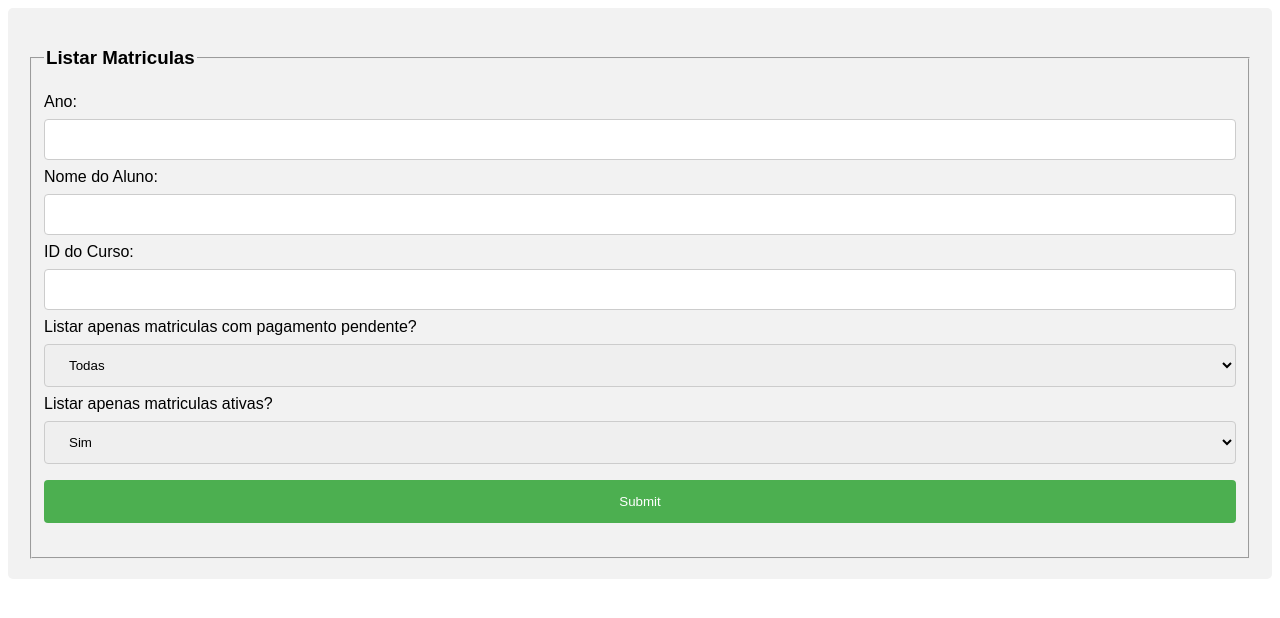
After one commit to JPauloVotri/TestePortabilisFev2018, a PHP site: page /filtroMatriculas.php in a window 1280 px wide. The commit adds this page. Shown: the top 618 px of the page. Run offline with PHP 8.4, Linux system fonts and the light colour scheme.

Commit message:
Criado tela de filtros de matricula e melhorado estilo de botões

```diff
--- a/cadAluno.php
+++ b/cadAluno.php
@@ -36,7 +36,7 @@ if (!$result) {
 
   echo "<div id='mensagem' class='erro'>
     <h3>Error with query:</h3> $errorMessage <br>
-    <a href='index.php'><button type='button'>Voltar</a>";
+    <a href='index.php'><button class='voltar' type='button'>Voltar</a>";
 
   pg_close(getDb());
   exit();
--- a/cadCurso.php
+++ b/cadCurso.php
@@ -19,7 +19,7 @@ if (!$result) {
 
   echo "<div id='mensagem' class='erro'>
     <h3>Error with query:</h3> $errorMessage <br>
-    <a href='index.php'><button type='button'>Voltar</a>";
+    <a href='index.php'><button class='voltar' type='button'>Voltar</a>";
 
   pg_close(getDb());
   exit();
--- a/cancelaMatricula.php
+++ b/cancelaMatricula.php
@@ -13,7 +13,7 @@ if (!$result) {
 
   echo "<div id='mensagem' class='erro'>
     <h3>Error with query:</h3> $errorMessage <br>
-    <a href='index.php'><button type='button'>Voltar</a>";
+    <a href='index.php'><button class='voltar' type='button'>Voltar</a>";
 
   pg_close(getDb());
   exit();
--- a/css/style.css
+++ b/css/style.css
@@ -55,7 +55,7 @@ input[type=submit] {
   cursor: pointer;
 }
 
-input[type=reset] {
+input[type=reset]{
   width: 100%;
   background-color: #AF4C50;
   color: white;
@@ -111,7 +111,7 @@ div#mensagem.erro{
   display: block;
 }
 
-div#mensagem button {
+div button.voltar {
   background-color: white;
   border: 1px solid gray;
   border-radius: 5px;
--- a/efetuaPagamento.php
+++ b/efetuaPagamento.php
@@ -10,7 +10,7 @@ $valorMatricula = $_POST['valorMatricula'];
 if ($valorMatricula > $valor) {?>
   <div id="mensagem" class="erro">
     <h3>Saldo insuficiente para efetuar o pagamento do curso. Ainda são necessarios R$ <?= $valorMatricula-$valor ?></h3>
-    <a href='index.php'><button type="button">Voltar</a>
+    <a href='index.php'><button class='voltar' type="button">Voltar</a>
   </div> <?php
 } else {
   $query = "UPDATE matricula SET pago = 1 where id = ".$matricula;
@@ -21,7 +21,7 @@ if ($valorMatricula > $valor) {?>
 	if ($valorMatricula < $valor){
 		$troco = number_format($valor-$valorMatricula, 2);
     echo "<h4>Troco: $troco</h4>".geraTroco($troco)."
-    <br><a href='matricula.php?matricula=$matricula'><button type='button'>Voltar</a>";
+    <br><a href='matricula.php?matricula=$matricula'><button class='voltar' type='button'>Voltar</a>";
 	}
 }
 
--- /dev/null
+++ b/filtroMatriculas.php
@@ -0,0 +1,27 @@
+<link rel="stylesheet" type="text/css" href="css/style.css" />
+
+<div class="form">
+  <fieldset>
+    <legend><h3>Listar Matriculas</h3></legend>
+    <form action="listaMatriculas.php" method="get">
+      Ano:
+      <input id="ano" name="ano" type="number">
+      Nome do Aluno:
+      <input id="nome" name="nome" type="text">
+      ID do Curso:
+      <input id="cursoId" name="cursoId" type="number">
+      Listar apenas matriculas com pagamento pendente?
+      <select name="pagamento">
+        <option value="" selected>Todas</option>
+        <option value="1">Sim</option>
+        <option value="0">Não</option>
+      </select>
+      Listar apenas matriculas ativas?
+      <select name="ativas">
+        <option value="1" selected>Sim</option>
+        <option value="0">Não</option>
+      </select>
+      <input type="submit">
+    </form>
+  </fieldset>
+</div>
--- a/index.php
+++ b/index.php
@@ -23,7 +23,7 @@
       <button type="button" onclick="abrirTela('cadAluno')">Cadastrar Alunos</button>
       <button type="button" onclick="abrirTela('cadCurso')">Cadastrar Cursos</button>
       <button type="button" onclick="abrirTela('matAluno')">Matricular Alunos</button>
-      <button type="button" onclick="document.location.href='listaMatriculas.php'">Listar Matriculas</button>
+      <button type="button" onclick="document.location.href='filtroMatriculas.php'">Listar Matriculas</button>
     </div>
 
     <div id="mensagem" class="sucesso">
--- a/matAluno.php
+++ b/matAluno.php
@@ -30,7 +30,7 @@ if (!$result) {
 
   echo "<div id='mensagem' class='erro'>
     <h3>Error with query:</h3> $errorMessage <br>
-    <a href='index.php'><button type='button'>Voltar</a>";
+    <a href='index.php'><button class='voltar' type='button'>Voltar</a>";
 
   pg_close(getDb());
   exit();
```
Also changed, not shown: listaMatriculas.php (+34 -5 lines).
